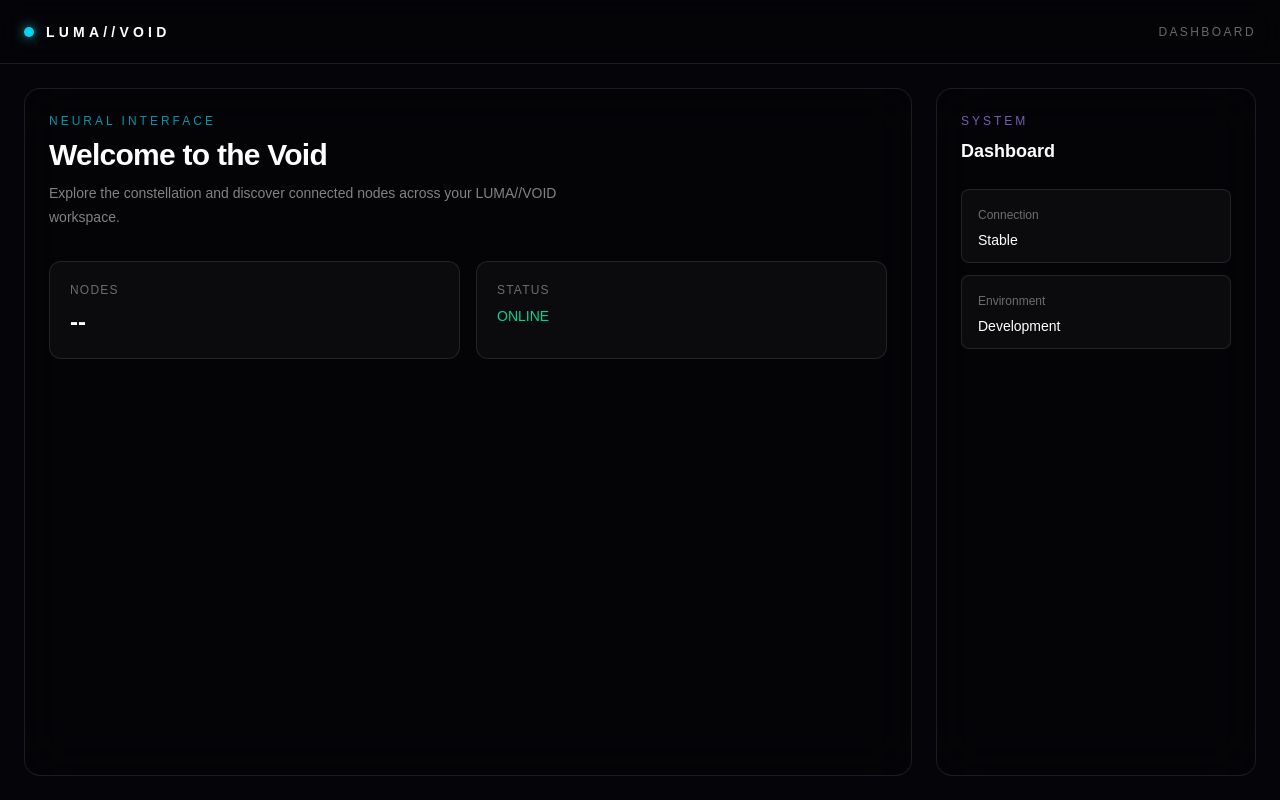
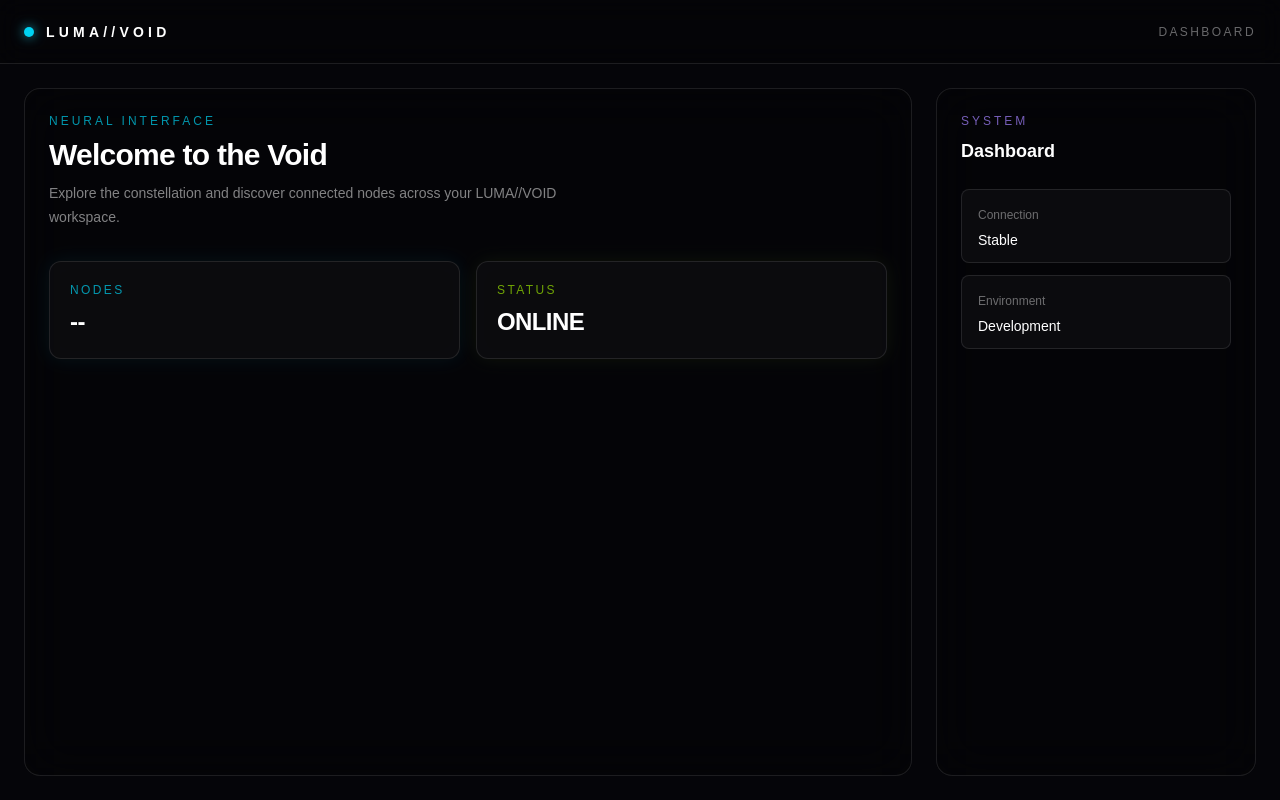
Before and after one commit to Akshub31/luma-void, a Next.js app: page / in a window 1280 px wide. Built offline with nearby package versions, Linux system fonts and the light colour scheme.

Commit message:
Refactor dashboard layout with DashboardCard and Sidebar

```diff
--- a/app/page.tsx
+++ b/app/page.tsx
@@ -2,6 +2,7 @@
 
 import Constellation from "@/components/Constellation";
 import DashboardCard from "@/components/DashboardCard";
+import DashboardSidebar from "@/components/DashboardSidebar";
 
 export default function Home() {
   return (
@@ -17,6 +18,7 @@ export default function Home() {
         <header className="flex h-16 items-center justify-between border-b border-white/10 bg-black/20 px-6 backdrop-blur-md">
           <div className="flex items-center gap-3">
             <div className="h-2.5 w-2.5 rounded-full bg-cyan-400 shadow-[0_0_12px_rgba(34,211,238,0.8)]" />
+
             <span className="text-sm font-semibold tracking-[0.3em]">
               LUMA//VOID
             </span>
@@ -46,47 +48,27 @@ export default function Home() {
               </p>
             </div>
 
+            {/* Dashboard cards */}
             <div className="grid gap-4 sm:grid-cols-2">
-              <div className="rounded-xl border border-white/10 bg-white/[0.03] p-5">
-                <p className="text-xs uppercase tracking-widest text-white/40">
-                  Nodes
-                </p>
-                <p className="mt-2 text-2xl font-semibold text-white">--</p>
-              </div>
+              <DashboardCard
+                label="Nodes"
+                value="--"
+                accent="cyan"
+              />
 
-              <div className="rounded-xl border border-white/10 bg-white/[0.03] p-5">
-                <p className="text-xs uppercase tracking-widest text-white/40">
-                  Status
-                </p>
-                <p className="mt-2 text-sm font-medium text-emerald-400">
-                  ONLINE
-                </p>
-              </div>
+              <DashboardCard
+                label="Status"
+                value="ONLINE"
+                accent="lime"
+              />
             </div>
           </div>
 
-          {/* Sidebar */}
-          <aside className="rounded-2xl border border-white/10 bg-black/20 p-6 backdrop-blur-xl">
-            <p className="text-xs uppercase tracking-[0.25em] text-violet-400/70">
-              System
-            </p>
-
-            <h2 className="mt-2 text-lg font-semibold text-white">
-              Dashboard
-            </h2>
-
-            <div className="mt-6 space-y-3">
-              <div className="rounded-lg border border-white/10 bg-white/[0.03] px-4 py-3">
-                <span className="text-xs text-white/40">Connection</span>
-                <p className="mt-1 text-sm text-white">Stable</p>
-              </div>
-
-              <div className="rounded-lg border border-white/10 bg-white/[0.03] px-4 py-3">
-                <span className="text-xs text-white/40">Environment</span>
-                <p className="mt-1 text-sm text-white">Development</p>
-              </div>
-            </div>
-          </aside>
+          {/* Dashboard sidebar */}
+          <DashboardSidebar
+            connection="Stable"
+            environment="Development"
+          />
         </section>
       </div>
     </main>
```
